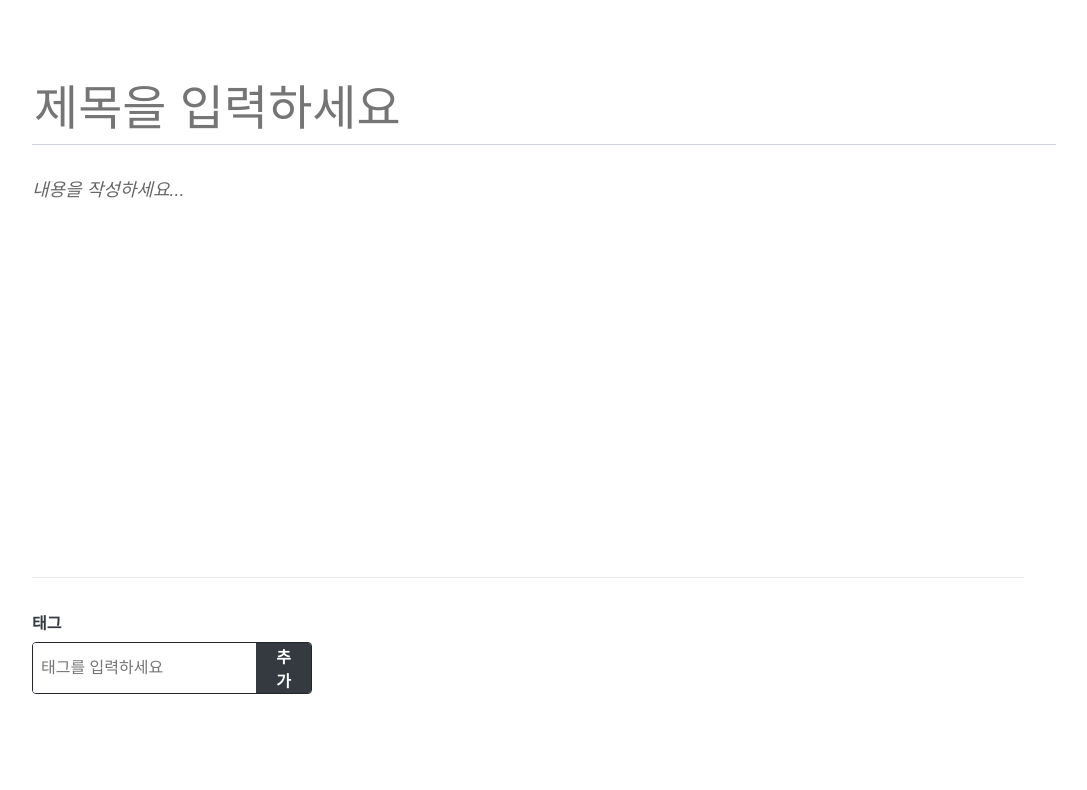
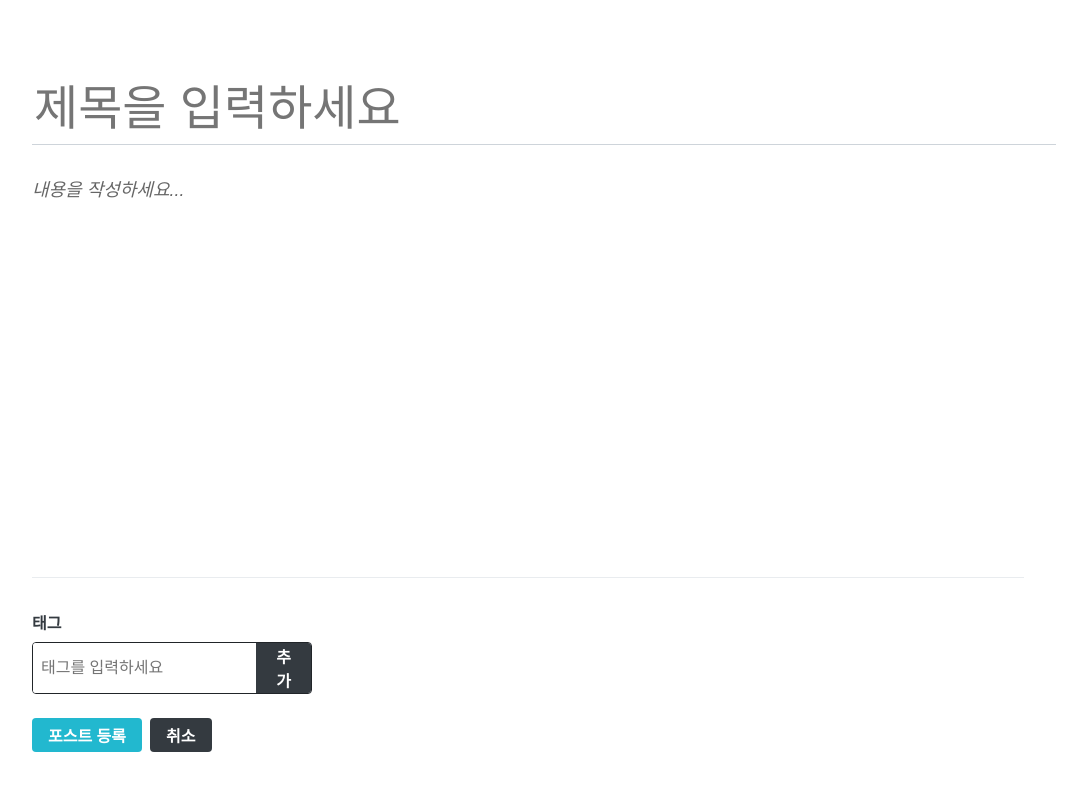
Before and after one commit to bongjoi/blog, a React (Create React App) app in the folder frontend/: page /write in a window 1280 px wide. Shown: the top 790 px of the page, without its empty margins (112-1199 px from the left). Built offline with nearby package versions, Linux system fonts and the light colour scheme.

Commit message:
WriteActionButtons 만들기

```diff
--- /dev/null
+++ b/frontend/src/components/write/WriteActionButtons.js
@@ -0,0 +1,31 @@
+import React from 'react'
+import styled from 'styled-components'
+import Button from '../common/Button'
+
+const WriteActionButtonsBlock = styled.div`
+  margin-top: 1rem;
+  margin-bottom: 3rem;
+  button + button {
+    margin-left: 0.5rem;
+  }
+`
+
+const StyledButton = styled(Button)`
+  height: 2.125rem;
+  & + & {
+    margin-left: 0.5rem;
+  }
+`
+
+const WriteActionButtons = ({ onCancel, onPublish }) => {
+  return (
+    <WriteActionButtonsBlock>
+      <StyledButton cyan onClick={onPublish}>
+        포스트 등록
+      </StyledButton>
+      <StyledButton onClick={onCancel}>취소</StyledButton>
+    </WriteActionButtonsBlock>
+  )
+}
+
+export default WriteActionButtons
--- a/frontend/src/pages/WritePage.js
+++ b/frontend/src/pages/WritePage.js
@@ -1,13 +1,15 @@
 import React from 'react'
 import Editor from '../components/write/Editor'
+import TagBox from '../components/write/TagBox'
+import WriteActionButtons from '../components/write/WriteActionButtons'
 import Responsive from '../components/common/Responsive'
-import TagBox from '../components/write/TagBox'
 
 function WritePage() {
   return (
     <Responsive>
       <Editor />
       <TagBox />
+      <WriteActionButtons />
     </Responsive>
   )
 }
```
